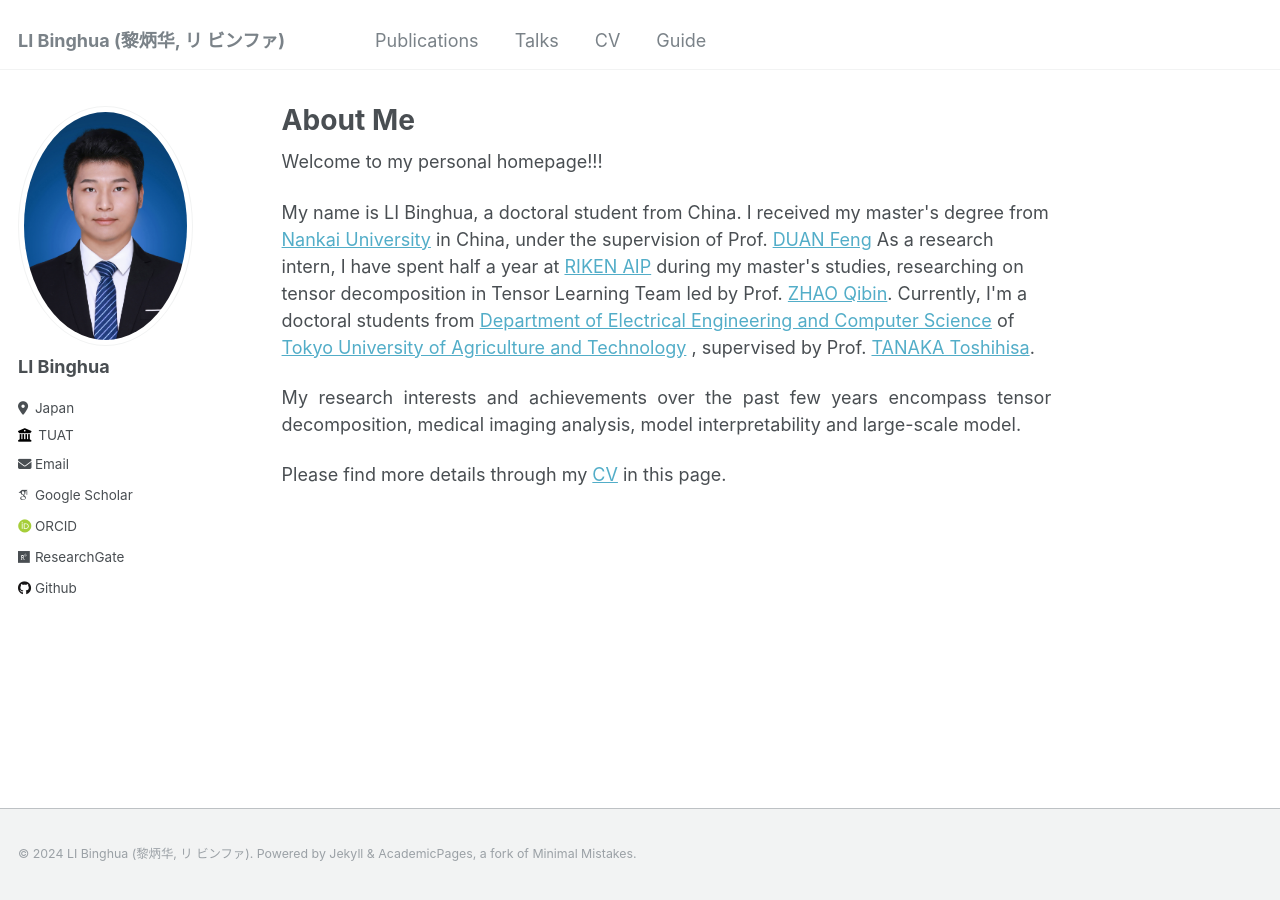
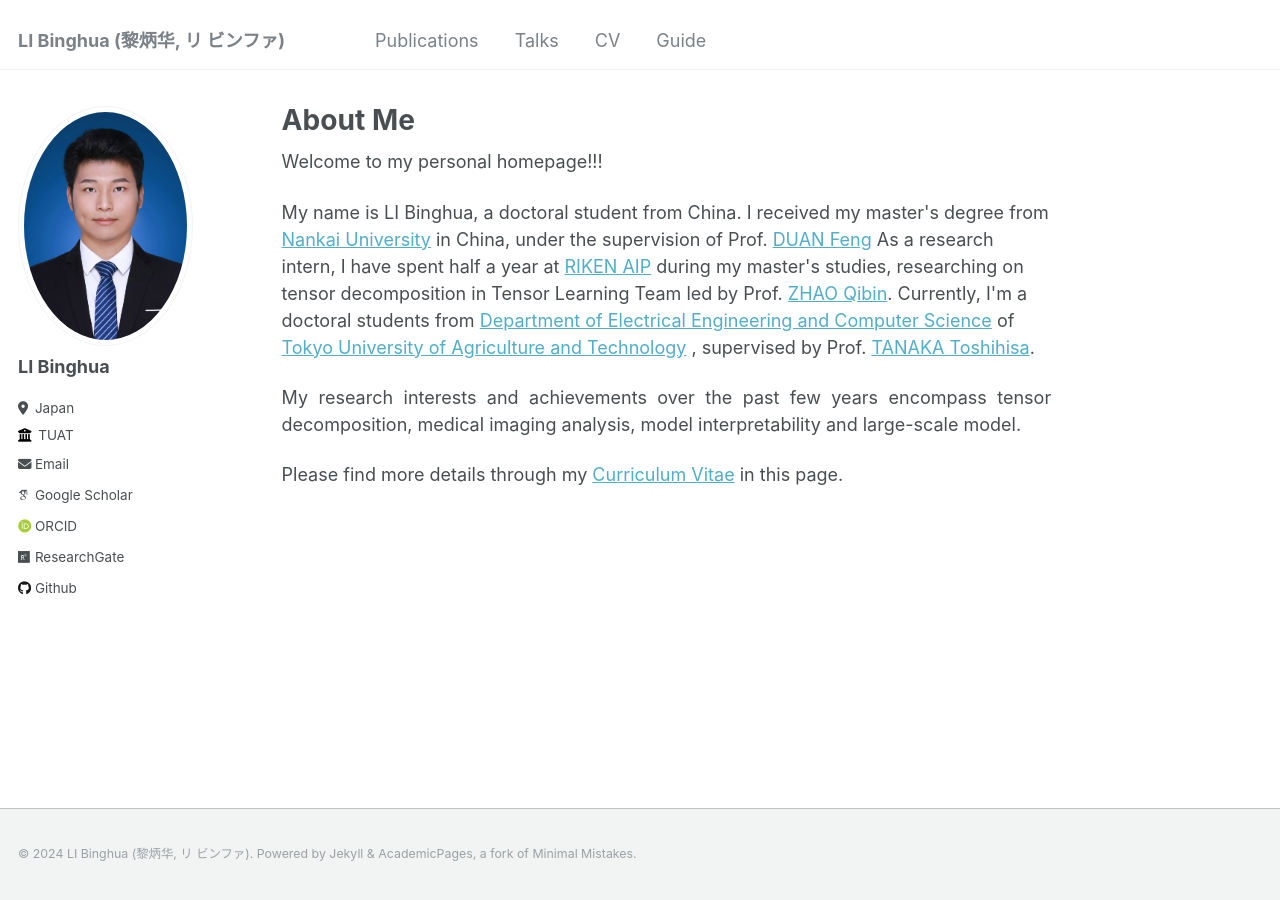
Before and after one commit to xiaovhua/vhua.github.io, a Jekyll site: the page built from _pages/about.md, in a window 1280 px wide. Built offline with Jekyll 4.4.1, drawn with Linux system fonts in a browser that asks for light colours; some web fonts are replaced.

Commit message:
Update about.md

```diff
--- a/_pages/about.md
+++ b/_pages/about.md
@@ -36,4 +36,4 @@ My research interests and achievements over the past few years encompass tensor
 </div>
 
 
-Please find more details through my [CV](files/CV.pdf) in this page.
+Please find more details through my [Curriculum Vitae](files/CV.pdf) in this page.
```
